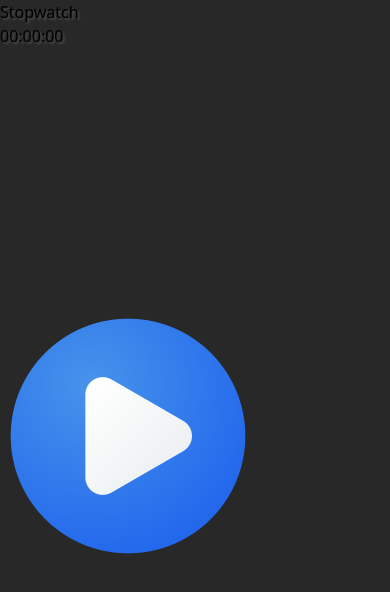
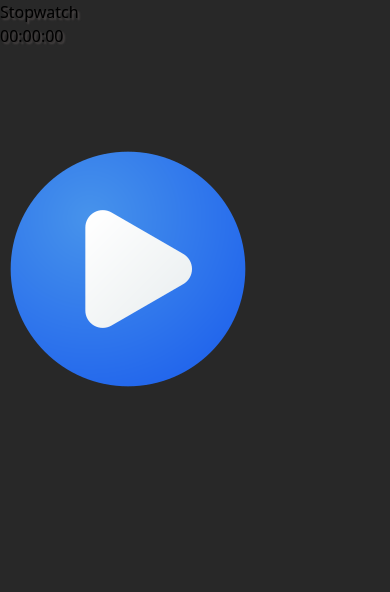
Before and after one commit to Hari-prasath-03/PRODIGY_WD_02, a React (Vite) app: page / in a window 390 px wide. Shown: the top 592 px of the page. Built offline with nearby package versions, Linux system fonts and the light colour scheme.

Commit message:
Update App.css

```diff
--- a/src/App.css
+++ b/src/App.css
@@ -81,10 +81,10 @@ body {
         width: 100svw;
         height: 100svh;
         border-radius: 0px;
-        gap: 100px;
+        gap: 10rem;
     }
     .overflow-x-auto {
-        height: 250px;
-        margin-bottom: 10px;
+        height: 5rem;
+        margin-bottom: .8rem;
     }
 }
```
